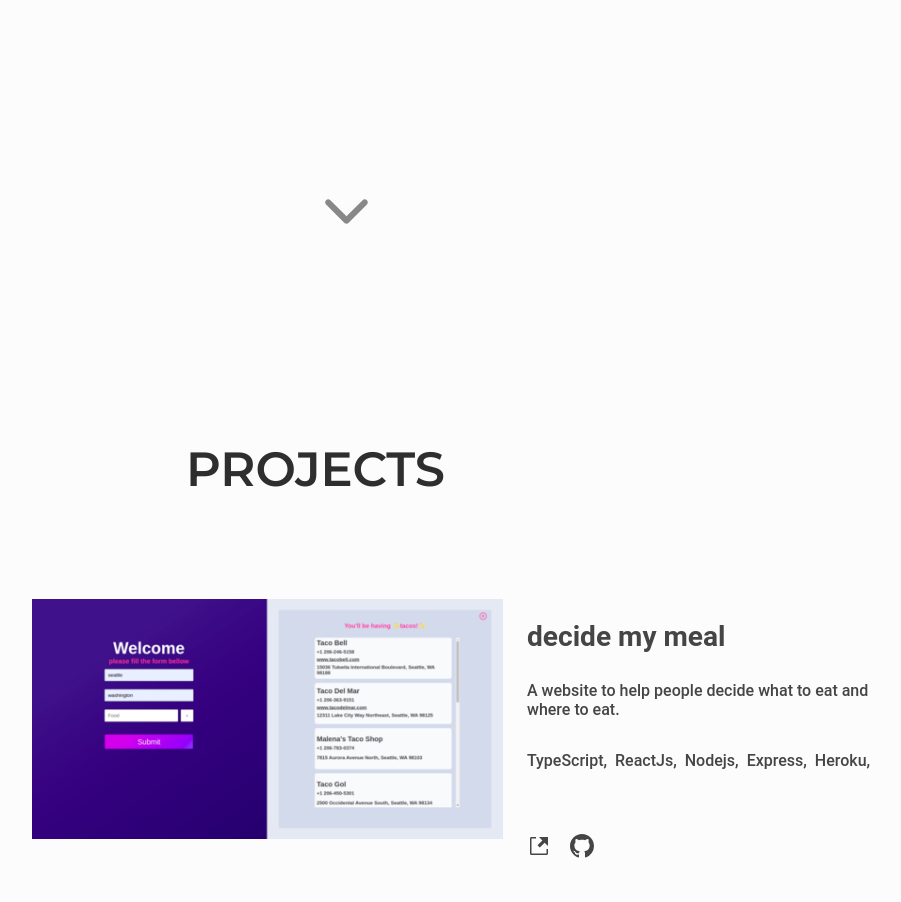
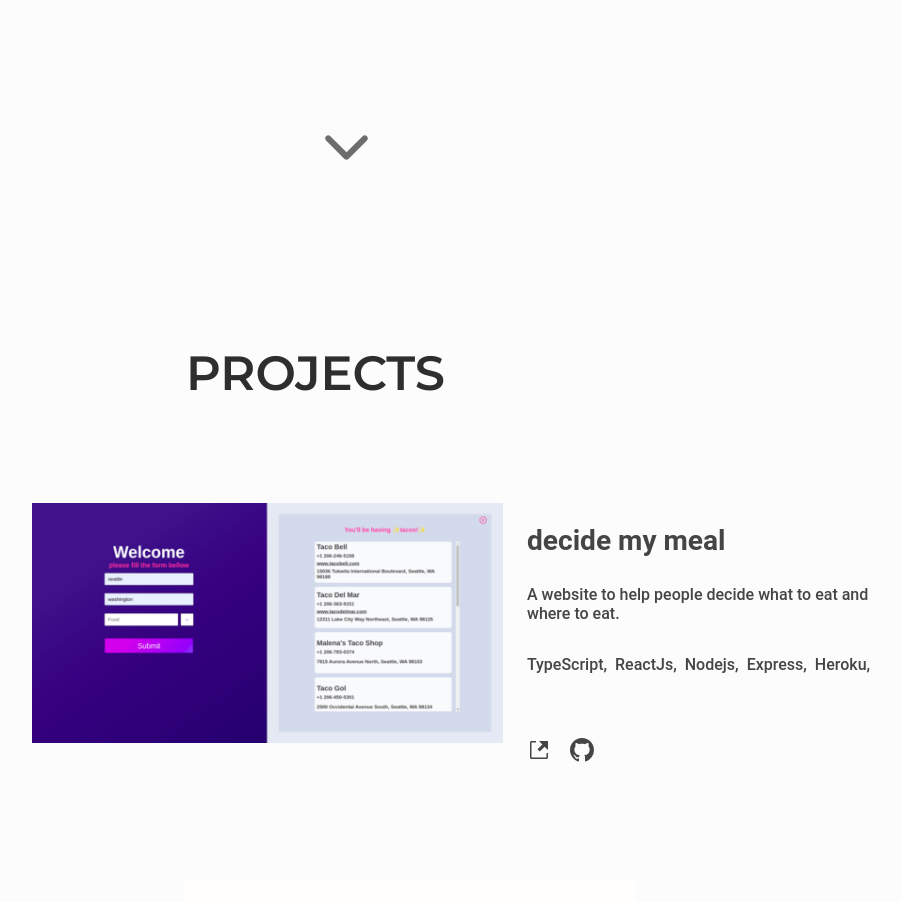
Before and after one commit to dndanli/dndanli-portfolio-v2, a React (Create React App) app in the folder dndanli-portfolio/: page / in a window 1280 px wide. Shown: the part 2229-3131 px from the top of the page, without its empty margins (294-1195 px from the left). Built offline with nearby package versions, Linux system fonts and the light colour scheme.

Commit message:
updated margins and colors in arrow down style

```diff
--- a/dndanli-portfolio/src/Components/ArrowDownContainer/ArrowDown.style.ts
+++ b/dndanli-portfolio/src/Components/ArrowDownContainer/ArrowDown.style.ts
@@ -3,15 +3,16 @@ import ArrowDown from "./ArrowDown";
 const StyledArrowDown = styled(ArrowDown)`
   display: flex;
   justify-content: center;
-  margin-top: 10rem;
-  margin-bottom: 10rem;
+  margin-top: 6rem;
+  margin-bottom: 8rem;
+  cursor: pointer;
 
   .arrow-down-icon {
     width: 65px;
     height: 65px;
-    color: rgba(23, 23, 23, 0.5);
+    color: rgba(16, 16, 16, 0.6);
     &:hover {
-      color: rgba(23, 23, 23, 0.8);
+      color: #ffc295;
       transition: 0.5s all ease-in-out;
     }
   }
```
